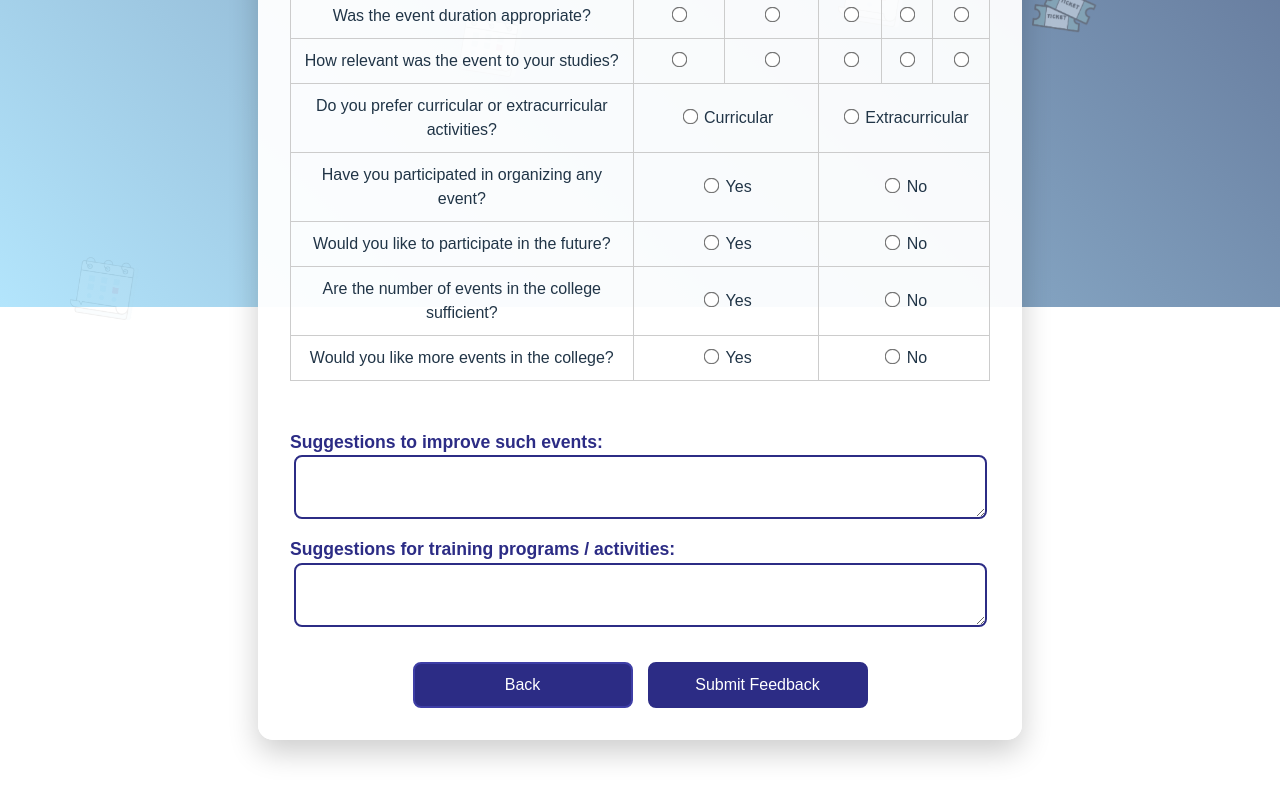
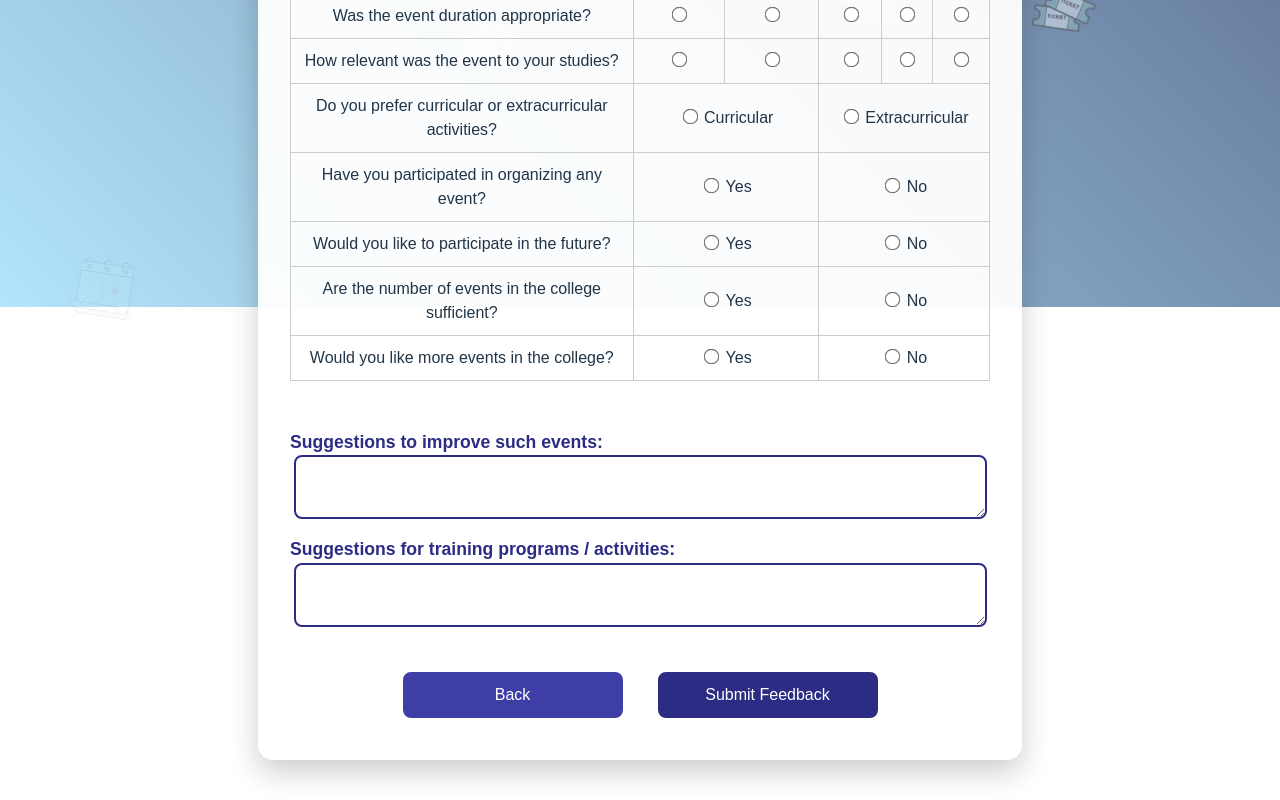
Before and after one commit to leenlll/kasit-agenda, a React (Vite) app in the folder frontend/: page /add-feedback/1 in a window 1280 px wide. Shown: the part 493-1293 px from the top of the page. Built offline with nearby package versions, Linux system fonts and the light colour scheme; no server answers; the database is empty.

Commit message:
buttons colors

```diff
--- a/frontend/src/pages/BookingPage.css
+++ b/frontend/src/pages/BookingPage.css
@@ -110,35 +110,19 @@ Modified Time Inputs
     font-size: 1rem;
 }
 
-
 .submit-button,
 .go-back-btn {
-    width: 100%;
-    max-width: 220px;
-    padding: 12px;
-    border: 2px solid #3e3ea6;
-    border-radius: 8px;
-    font-weight: normal;
-    background: #3e3ea6;
-    color: white;
-    cursor: pointer;
-    transition: background 0.3s ease, transform 0.2s ease;
-    text-align: center;
-    display: inline-block;
-    font-size: 1rem;
+  background: #3e3ea6;
+  border: 2px solid #3e3ea6;
+  color: white;
+  padding: 10px 20px;
+  border-radius: 8px;
+  font-size: 1rem;
+  cursor: pointer;
+  transition: background 0.3s ease;
+  margin: 10px;
 }
 
-.submit-button:hover,
-.go-back-btn:hover {
-    background: #5151b3;
-}
-
-.go-back-btn {
-    background: #2c2c85;
-    border: 2px solid #3e3ea6;
-    margin-top: 0px;
-    font-weight: normal;
-}
 
 .header-icons {
     display: flex;
@@ -158,6 +142,7 @@ Modified Time Inputs
 .home-img:hover {
     transform: scale(1.1);
 }
+
 
 @media (max-width: 768px) {
     .booking-form {
--- a/frontend/src/pages/BookingPage.jsx
+++ b/frontend/src/pages/BookingPage.jsx
@@ -216,10 +216,9 @@ const BookingPage = () => {
             <label>Why Should Students Attend?</label>
             <textarea name="whyAttend" onChange={handleChange} />
 
-            <div className="button-group">
-              <button type="button" onClick={() => navigate(-1)}>Back</button>
-              <button type="submit">Submit</button>
-            </div>
+            <button type="button" className="go-back-btn" onClick={() => navigate(-1)}>Back</button>
+            <button type="submit" className="submit-button">Submit</button>
+
           </motion.form>
         </motion.div>
       </div>
```
